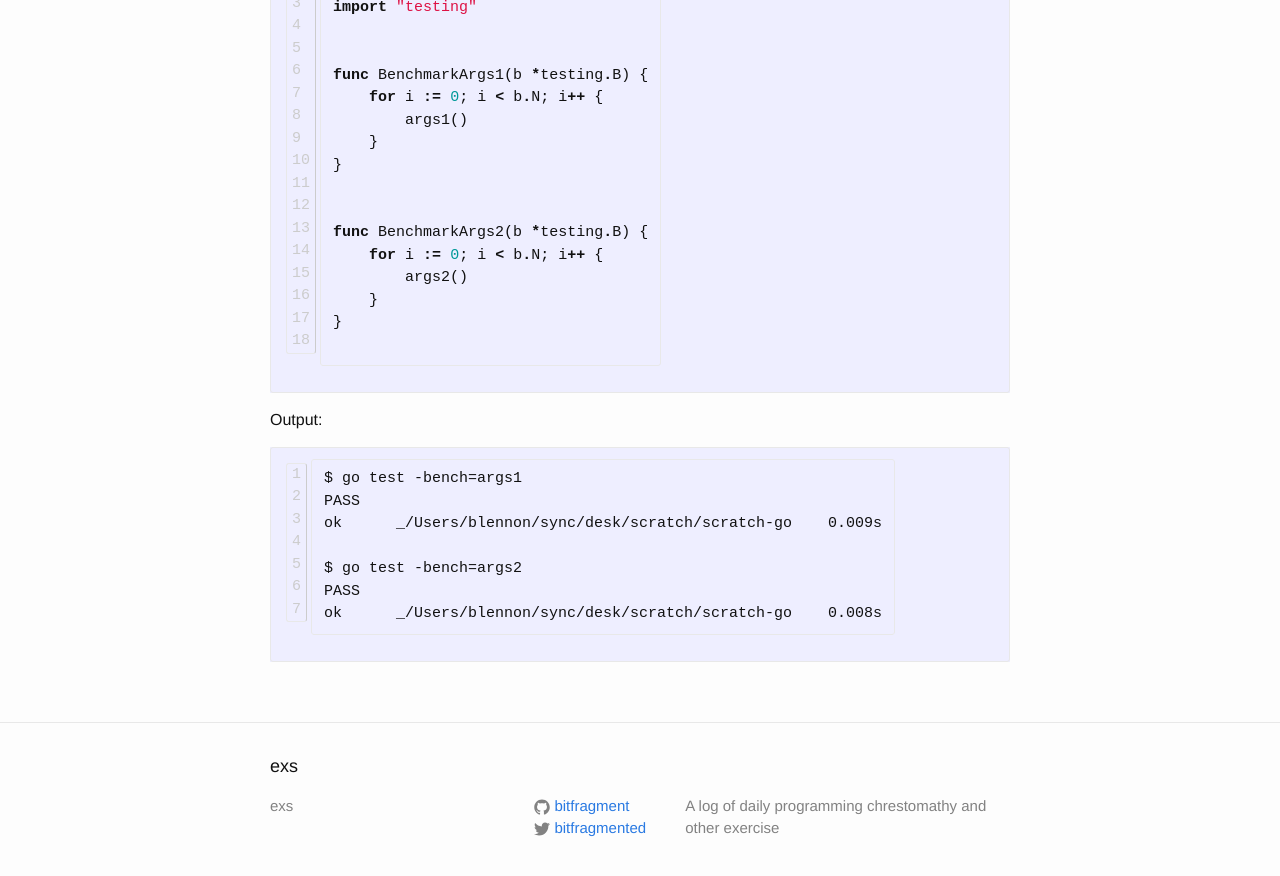
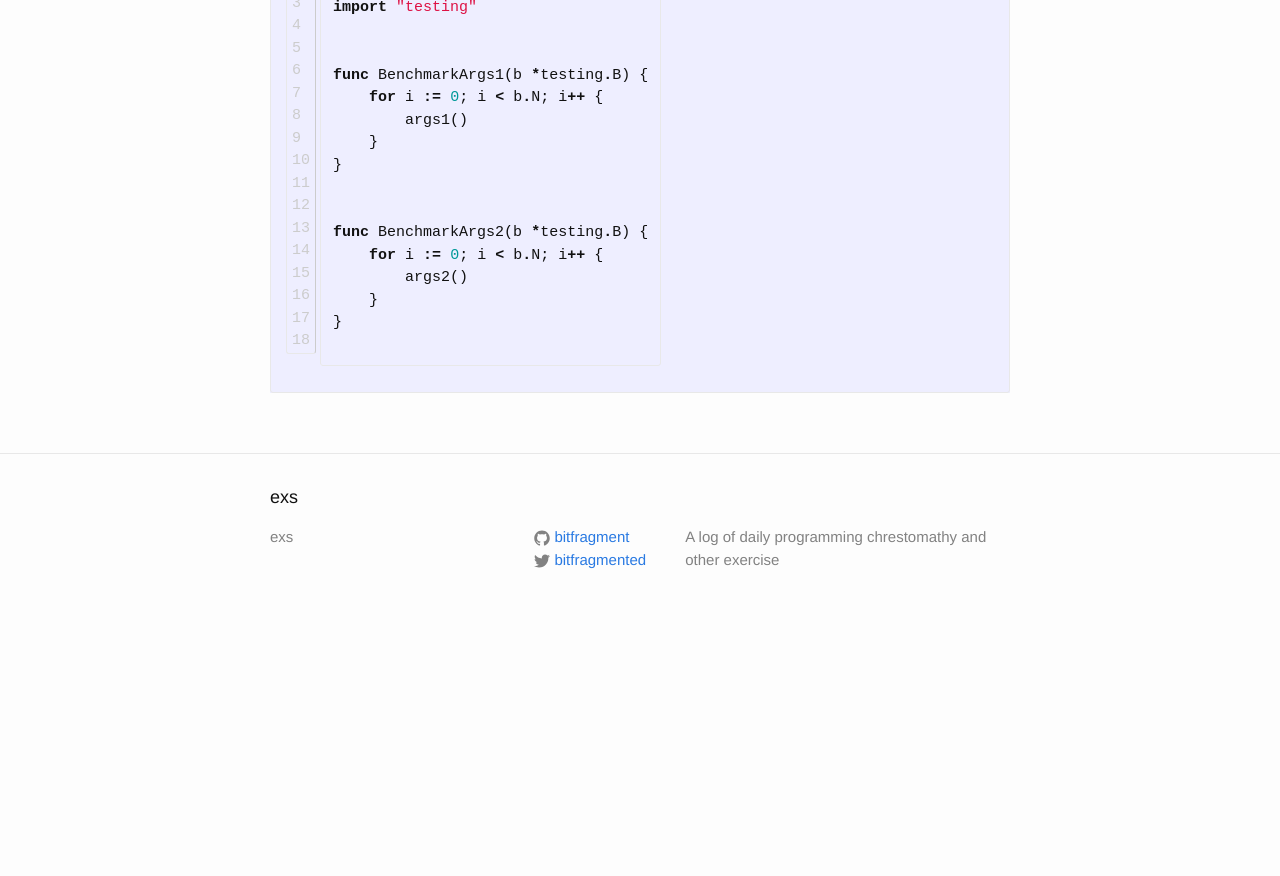
Before and after one commit to bitfragment/exs, a Jekyll site: the page built from _posts/2019-04-26-tutorial.md, in a window 1280 px wide and 900 px high, scrolled down 2543 px. Shown: the top 876 px of the window. Built offline with Jekyll 4.4.1, drawn with Linux system fonts in a browser that asks for light colours; after the commit the page ends 3174 px from its top, so only the background shows below that.

Commit message:
Hotfix remove benchmarking output

````diff
--- a/_posts/2019-04-26-tutorial.md
+++ b/_posts/2019-04-26-tutorial.md
@@ -131,15 +131,3 @@ func BenchmarkArgs2(b *testing.B) {
 }
 
 ```
-
-Output:
-
-```
-$ go test -bench=args1
-PASS
-ok      _/Users/blennon/sync/desk/scratch/scratch-go    0.009s
-
-$ go test -bench=args2
-PASS
-ok      _/Users/blennon/sync/desk/scratch/scratch-go    0.008s
-```
````
